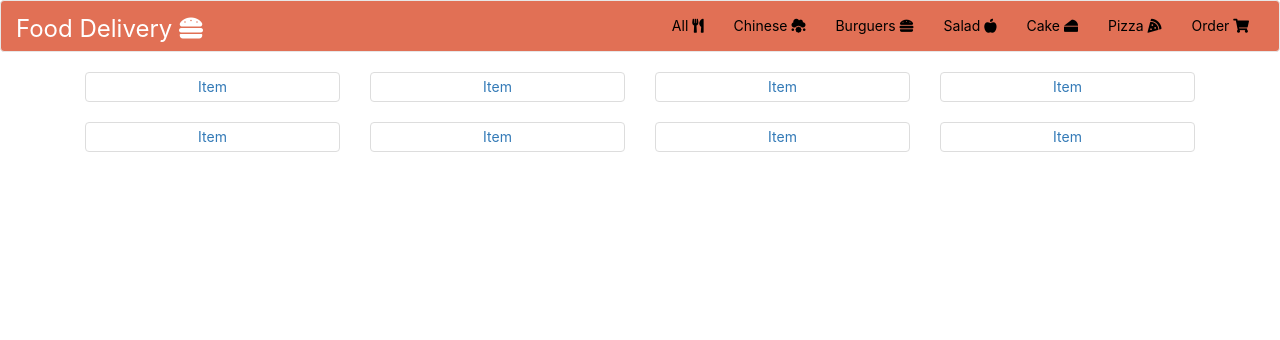
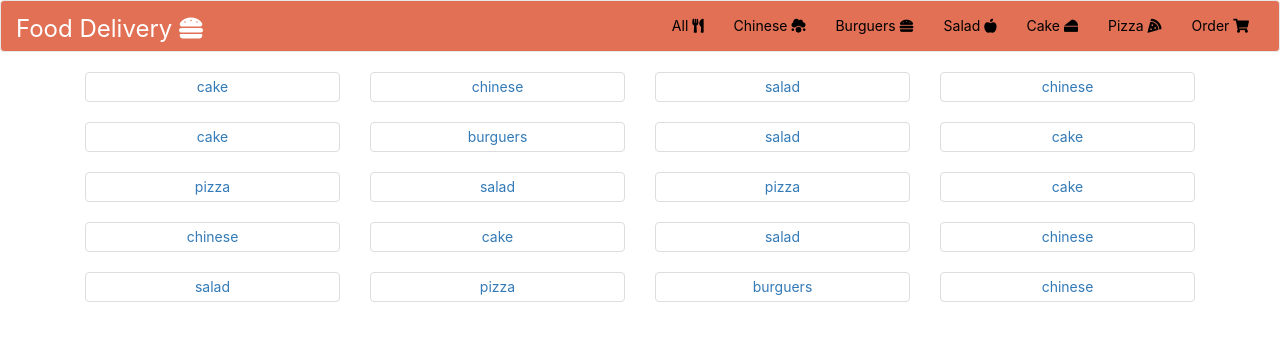
Before and after one commit to matheusjustino/upplify-frontend, a React (Create React App) app: page / in a window 1280 px wide. Shown: the top 340 px of the page. Built offline with nearby package versions, Linux system fonts and the light colour scheme.

Commit message:
Adding products

```diff
--- a/src/components/nav/Navbar.tsx
+++ b/src/components/nav/Navbar.tsx
@@ -4,20 +4,27 @@ import NavItem from './NavItem';
 
 interface myProps { }
 interface myState {
-    renderItem: string
+    renderItem: string,
+    itens?: {}
 }
 export default class Navbar extends React.Component<myProps, myState> {
 
     constructor(props: myProps) {
         super(props);
         this.state = {
-            renderItem: "All"
+            renderItem: "All",
+            itens: [{p: 8, id: 0, name: 'cake'}, {p: 17, id: 1, name: 'chinese'}, {p: 4, id: 2, name: 'salad'}, {p: 20, id: 3, name: 'chinese'}, {p: 5, id: 4, name: 'cake'}, {p: 16, id: 5, name: 'burguers'}, {p: 0, id: 6, name: 'salad'}, {p: 2, id: 7, name: 'cake'}, {p: 3, id: 8, name: 'pizza'}, {p: 2, id: 9, name: 'salad'}, {p: 4, id: 10, name: 'pizza'}, {p: 11, id: 11, name: 'cake'}, {p: 20, id: 12, name: 'chinese'}, {p: 5, id: 13, name: 'cake'}, {p: 1, id: 14, name: 'salad'}, {p: 14, id: 15, name: 'chinese'}, {p: 11, id: 16, name: 'salad'}, {p: 4, id: 17, name: 'pizza'}, {p: 1, id: 18, name: 'burguers'}, {p: 5, id: 19, name: 'chinese'}]
         }
         this.printItem = this.printItem.bind(this);
+        this.listItens = this.listItens.bind(this);
     }
 
     componentDidMount() {
-        console.log(this.state.renderItem);
+        render(this.state.renderItem);
+    }
+
+    listItens(e:string):any {
+        render(this.state.renderItem);
     }
 
     printItem(e: string) {
@@ -54,7 +61,7 @@ export default class Navbar extends React.Component<myProps, myState> {
                     <a href="#">Carrinho</a>
                 </div>
                 <div className="container">
-                    {renderItem}
+                    {render(this.state.renderItem)}
                 </div>
             </div>
         );
@@ -62,17 +69,45 @@ export default class Navbar extends React.Component<myProps, myState> {
 }
 
 
-const item = [{id: 0, p: 10, name: 'item'},{id: 1, p: 10, name: 'item'},{id: 2, p: 10, name: 'item'},{id: 3, p: 10, name: 'item'},{id: 4, p: 10, name: 'item'},{id: 5, p: 10, name: 'item'},{id: 6, p: 10, name: 'item'},{id: 7, p: 10, name: 'item'},];
-const renderItem = item.map(i => {
-    return (
-        <div key={i.id} className="col-md-3 col-lg-3 col-sm-3">
-            <div className="thumbnail text-center">
-                <a onClick={() => addItem(i)} href="#">Item</a>
+/////////////////////// FUNCTIONS /////////////////////
+
+
+function render(e:string):any {
+    //for(let i = 0; i < item.length; i++) item[i].name = e;
+    if (e === "All") {
+        return item.map(i => {
+        return (
+            <div key={i.id} className="col-md-3 col-lg-3 col-sm-3">
+                <div className="thumbnail text-center">
+                    <a onClick={() => addItem(i)} href="#">{i.name}</a>
+                </div>
             </div>
-        </div>
-    );
-});
+        )
+    });
+    } else {
+        let newItens = [];
+        for(let i = 0; i < item.length; i++) {
+            if (item[i].name === e) newItens.push(item[i]);
+        }
 
+        return newItens.map(i => {
+
+                console.log(i.name);
+                console.log(e)
+                return (
+                    <div key={i.id} className="col-md-3 col-lg-3 col-sm-3">
+                        <div className="thumbnail text-center">
+                            <a onClick={() => addItem(i)} href="#">{i.name}</a>
+                        </div>
+                    </div>
+                )
+
+        })
+    }
+}
+
+//let item = [{id: 0, p: 10, name: 'item'},{id: 1, p: 10, name: 'item'},{id: 2, p: 10, name: 'item'},{id: 3, p: 10, name: 'item'},{id: 4, p: 10, name: 'item'},{id: 5, p: 10, name: 'item'},{id: 6, p: 10, name: 'item'},{id: 7, p: 10, name: 'item'}];
+let item = [{p: 8, id: 0, name: 'cake'}, {p: 17, id: 1, name: 'chinese'}, {p: 4, id: 2, name: 'salad'}, {p: 20, id: 3, name: 'chinese'}, {p: 5, id: 4, name: 'cake'}, {p: 16, id: 5, name: 'burguers'}, {p: 0, id: 6, name: 'salad'}, {p: 2, id: 7, name: 'cake'}, {p: 3, id: 8, name: 'pizza'}, {p: 2, id: 9, name: 'salad'}, {p: 4, id: 10, name: 'pizza'}, {p: 11, id: 11, name: 'cake'}, {p: 20, id: 12, name: 'chinese'}, {p: 5, id: 13, name: 'cake'}, {p: 1, id: 14, name: 'salad'}, {p: 14, id: 15, name: 'chinese'}, {p: 11, id: 16, name: 'salad'}, {p: 4, id: 17, name: 'pizza'}, {p: 1, id: 18, name: 'burguers'}, {p: 5, id: 19, name: 'chinese'}]
 const addItem = (e:any) => {
     let basket:any = document.getElementById('mySidebar');
     let a = document.createElement('a');
```
